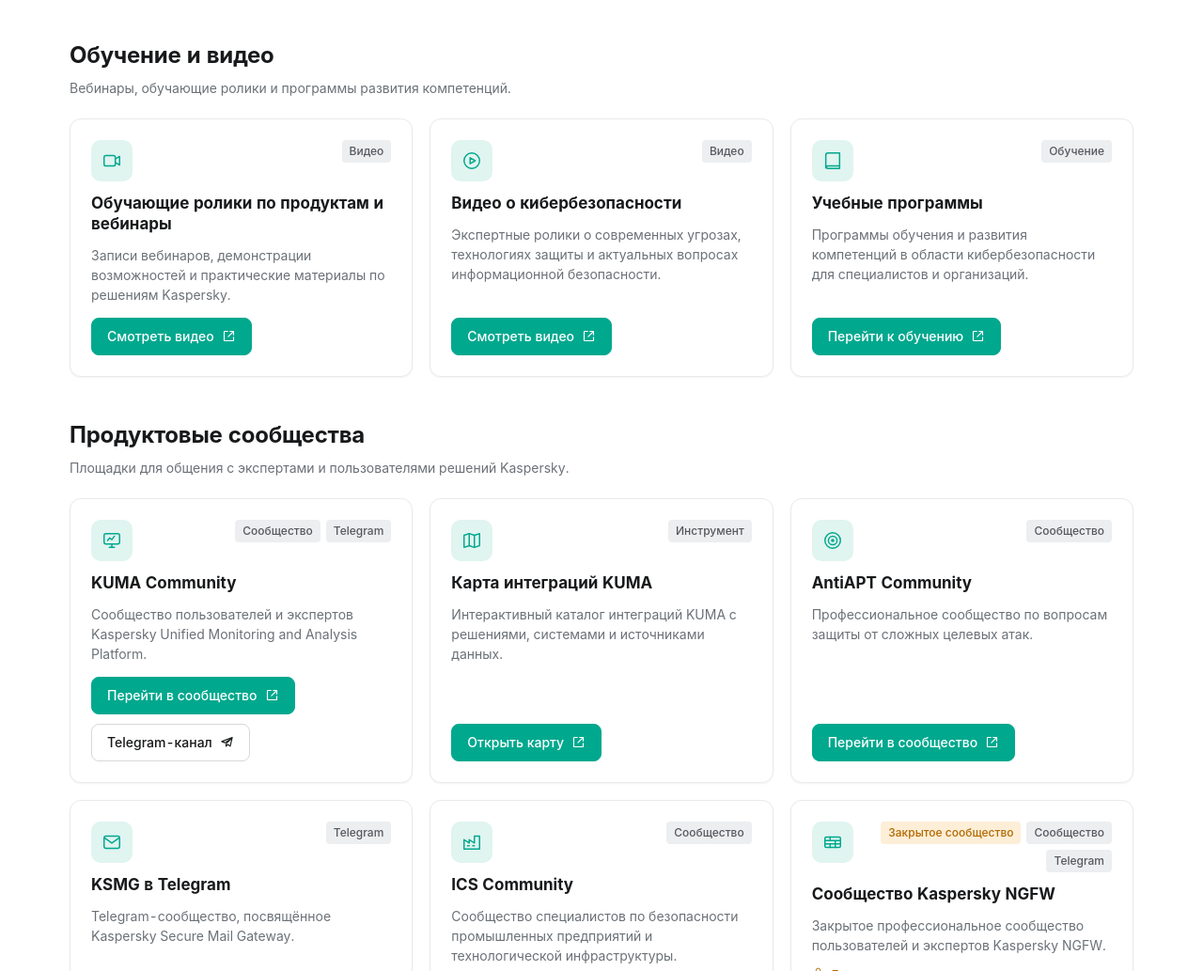
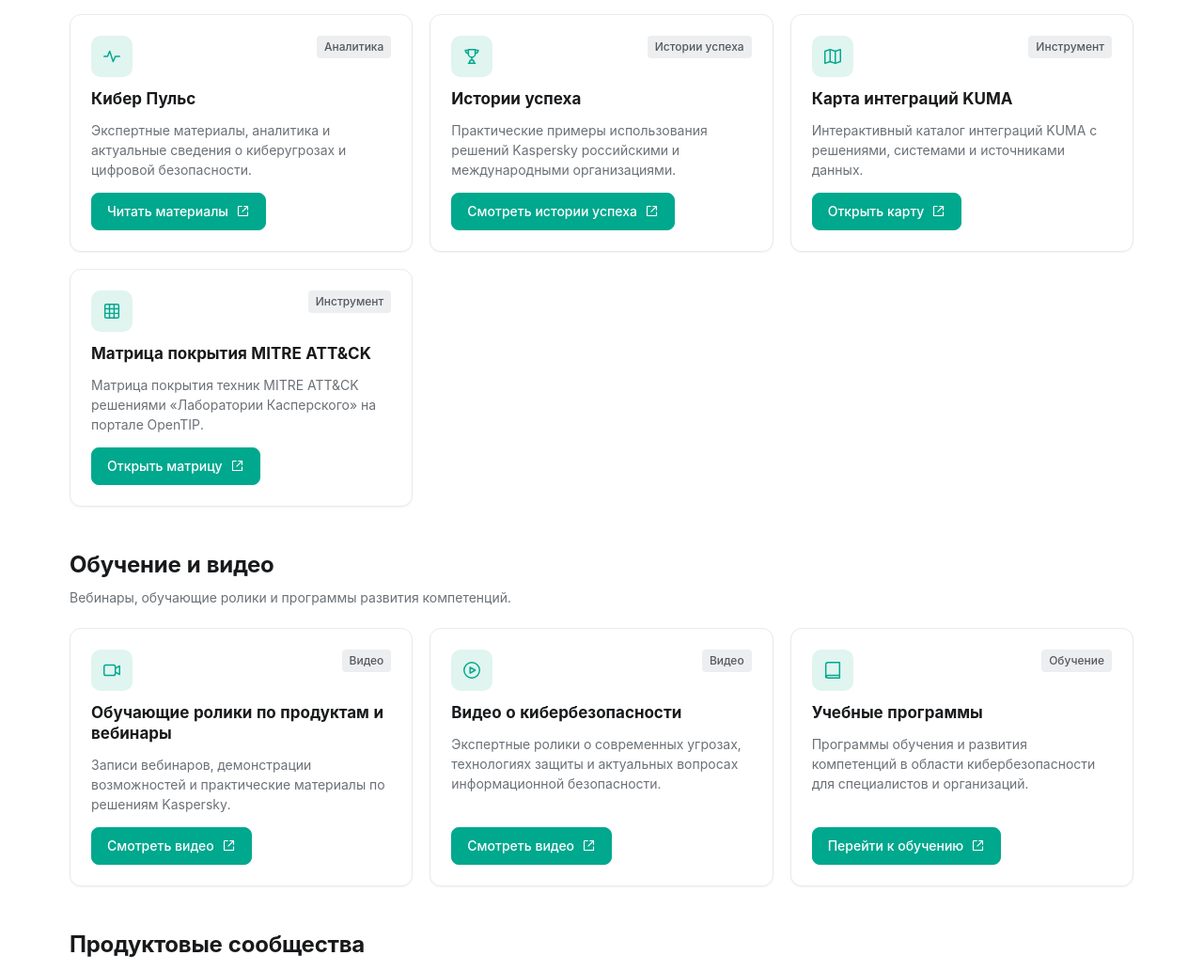
Before and after one commit to djabing/Test, a plain HTML site: page index.html in a window 1280 px wide. Shown: the part 821-1854 px from the top of the page at 94% size. Drawn offline with Linux system fonts and the light colour scheme.

Commit message:
Update index.html

```diff
--- a/index.html
+++ b/index.html
@@ -325,6 +325,43 @@ const RESOURCES = [
     links: [{ id: "b2b-community-tg", label: "Перейти в Telegram", url: "https://t.me/kb2bc/14954", style: "primary", icon: "telegram" }]
   },
 
+  {
+    id: "cyberpulse",
+    section: "expertise",
+    icon: "pulse",
+    title: "Кибер Пульс",
+    desc: "Экспертные материалы, аналитика и актуальные сведения о киберугрозах и цифровой безопасности.",
+    tags: ["Аналитика"],
+    links: [{ id: "cyberpulse", label: "Читать материалы", url: "https://lp.kaspersky.com/ru/cyberpulse/", style: "primary", icon: "external" }]
+  },
+  {
+    id: "success-stories",
+    section: "expertise",
+    icon: "trophy",
+    title: "Истории успеха",
+    desc: "Практические примеры использования решений Kaspersky российскими и международными организациями.",
+    tags: ["Истории успеха"],
+    links: [{ id: "success-stories", label: "Смотреть истории успеха", url: "https://www.kaspersky.com/enterprise-security/resources/case-studies", style: "primary", icon: "external" }]
+  },
+  {
+    id: "kuma-integrations-map",
+    section: "expertise",
+    icon: "map",
+    title: "Карта интеграций KUMA",
+    desc: "Интерактивный каталог интеграций KUMA с решениями, системами и источниками данных.",
+    tags: ["Инструмент"],
+    links: [{ id: "kuma-integrations-map", label: "Открыть карту", url: "https://kb.kuma-community.ru/integrations/integrations.html", style: "primary", icon: "external" }]
+  },
+  {
+    id: "mitre-attack-coverage",
+    section: "expertise",
+    icon: "matrix",
+    title: "Матрица покрытия MITRE ATT&CK",
+    desc: "Матрица покрытия техник MITRE ATT&CK решениями «Лаборатории Касперского» на портале OpenTIP.",
+    tags: ["Инструмент"],
+    links: [{ id: "mitre-attack-coverage", label: "Открыть матрицу", url: "https://opentip.kaspersky.com/coverage-map", style: "primary", icon: "external" }]
+  },
+
   /* --- Обучение и видео --- */
   {
     id: "product-videos",
@@ -366,15 +403,6 @@ const RESOURCES = [
       { id: "kuma-community-site", label: "Перейти в сообщество", url: "https://kb.kuma-community.ru/integrations/integrations.html", style: "primary", icon: "external" },
       { id: "kuma-community-tg", label: "Telegram-канал", url: "https://t.me/kumasiem", style: "secondary", icon: "telegram" }
     ]
-  },
-  {
-    id: "kuma-integrations-map",
-    section: "communities",
-    icon: "map",
-    title: "Карта интеграций KUMA",
-    desc: "Интерактивный каталог интеграций KUMA с решениями, системами и источниками данных.",
-    tags: ["Инструмент"],
-    links: [{ id: "kuma-integrations-map", label: "Открыть карту", url: "https://kb.kuma-community.ru/integrations/integrations.html", style: "primary", icon: "external" }]
   },
   {
     id: "antiapt-community",
@@ -440,6 +468,10 @@ const ICONS = {
   factory:  '<svg width="22" height="22" viewBox="0 0 24 24" fill="none" stroke="currentColor" stroke-width="1.6" stroke-linecap="round" stroke-linejoin="round" aria-hidden="true"><path d="M3 20V9l6 4V9l6 4V5h6v15z"/><path d="M7 16h2m4 0h2"/></svg>',
   firewall: '<svg width="22" height="22" viewBox="0 0 24 24" fill="none" stroke="currentColor" stroke-width="1.6" stroke-linecap="round" stroke-linejoin="round" aria-hidden="true"><rect x="3" y="6" width="18" height="12" rx="1.5"/><path d="M3 10h18M3 14h18M9 6v4m6 0v4M9 14v4m6-4v4"/></svg>',
   cloud:    '<svg width="22" height="22" viewBox="0 0 24 24" fill="none" stroke="currentColor" stroke-width="1.6" stroke-linecap="round" stroke-linejoin="round" aria-hidden="true"><path d="M7 18a4 4 0 0 1-.6-7.96 5.5 5.5 0 0 1 10.7 1.2A3.6 3.6 0 0 1 17 18z"/></svg>',
+  pulse:    '<svg width="22" height="22" viewBox="0 0 24 24" fill="none" stroke="currentColor" stroke-width="1.6" stroke-linecap="round" stroke-linejoin="round" aria-hidden="true"><path d="M3 12h4l2.5-6 4 12 2.5-6h5"/></svg>',
+  trophy:   '<svg width="22" height="22" viewBox="0 0 24 24" fill="none" stroke="currentColor" stroke-width="1.6" stroke-linecap="round" stroke-linejoin="round" aria-hidden="true"><path d="M8 4h8v5a4 4 0 0 1-8 0z"/><path d="M8 5H4.5a3.5 3.5 0 0 0 3.6 3.5M16 5h3.5A3.5 3.5 0 0 1 15.9 8.5"/><path d="M12 13v3m-4 4h8m-6.5 0v-1.5a2.5 2.5 0 0 1 5 0V20"/></svg>',
+  globe:    '<svg width="22" height="22" viewBox="0 0 24 24" fill="none" stroke="currentColor" stroke-width="1.6" stroke-linecap="round" stroke-linejoin="round" aria-hidden="true"><circle cx="12" cy="12" r="9"/><path d="M3 12h18M12 3c2.5 2.4 3.8 5.5 3.8 9S14.5 18.6 12 21c-2.5-2.4-3.8-5.5-3.8-9S9.5 5.4 12 3z"/></svg>',
+  matrix:   '<svg width="22" height="22" viewBox="0 0 24 24" fill="none" stroke="currentColor" stroke-width="1.6" stroke-linecap="round" stroke-linejoin="round" aria-hidden="true"><rect x="4" y="4" width="16" height="16" rx="1.5"/><path d="M4 9.3h16M4 14.6h16M9.3 4v16M14.6 4v16"/></svg>',
   lock:     '<svg width="14" height="14" viewBox="0 0 24 24" fill="none" stroke="currentColor" stroke-width="1.8" stroke-linecap="round" stroke-linejoin="round" aria-hidden="true"><rect x="5" y="10" width="14" height="10" rx="2"/><path d="M8 10V7a4 4 0 0 1 8 0v3"/></svg>',
   external: '<svg width="15" height="15" viewBox="0 0 24 24" fill="none" stroke="currentColor" stroke-width="1.8" stroke-linecap="round" stroke-linejoin="round" aria-hidden="true"><path d="M14 4h6v6"/><path d="M20 4 11 13"/><path d="M20 14v5a1 1 0 0 1-1 1H5a1 1 0 0 1-1-1V5a1 1 0 0 1 1-1h5"/></svg>',
   telegram: '<svg width="15" height="15" viewBox="0 0 24 24" fill="none" stroke="currentColor" stroke-width="1.8" stroke-linecap="round" stroke-linejoin="round" aria-hidden="true"><path d="M21 4 3 11l5.5 2L19 6.5 10.5 14.5V19l3-3 4 3z"/></svg>'
```
